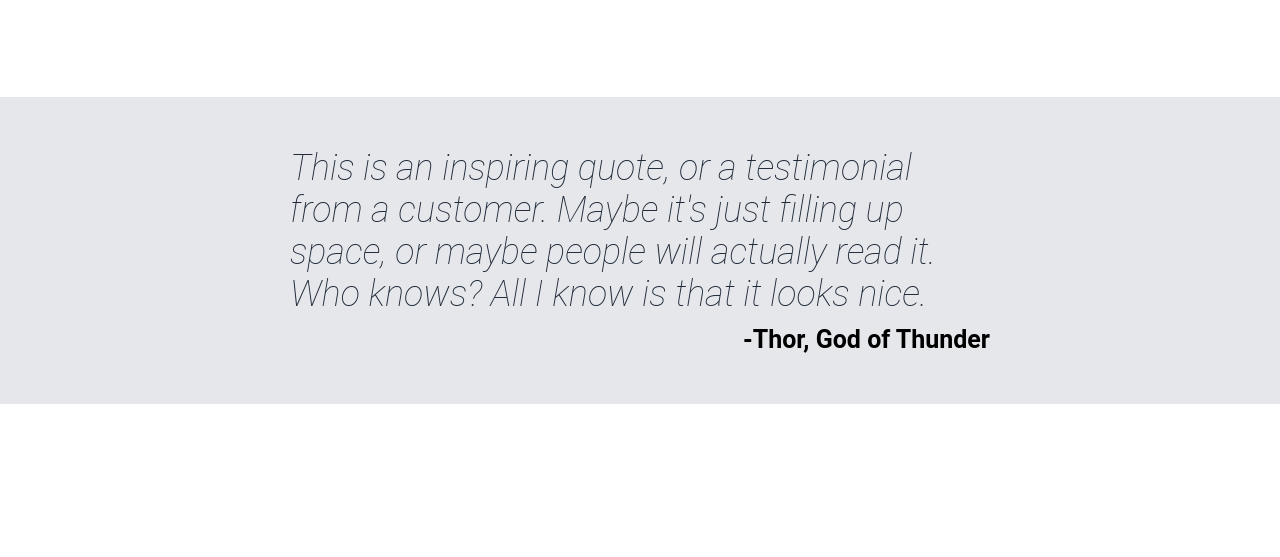
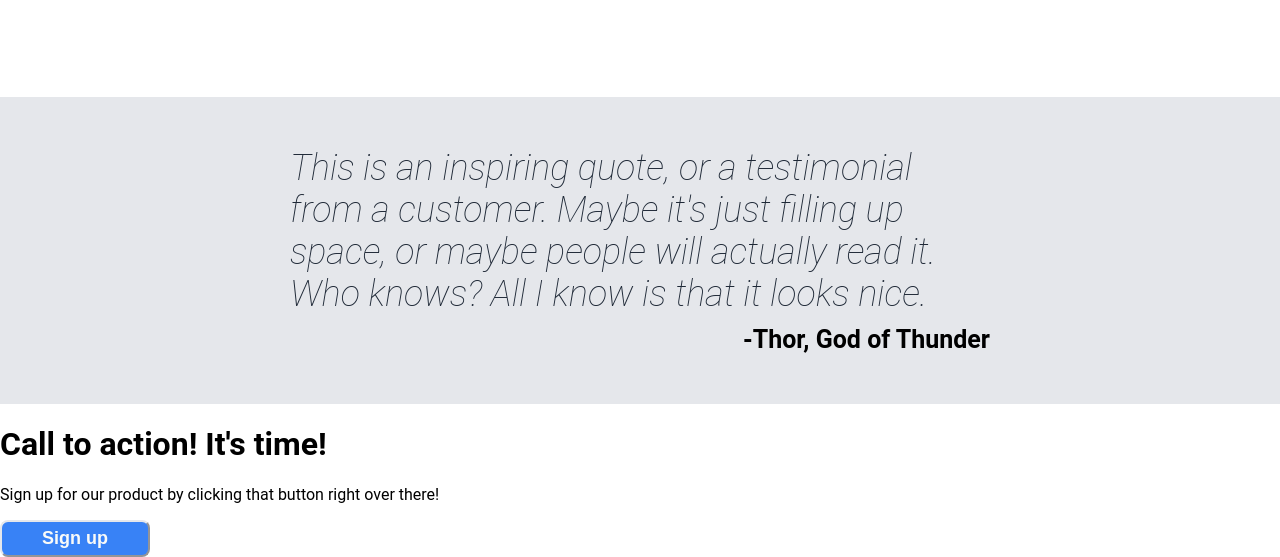
Before and after one commit to ta-torres/landing-page, a plain HTML site: page index.html in a window 1280 px wide. Shown: the part 1178-1735 px from the top of the page. Before the commit the page ends 1582 px from the top, so only its background shows below. Drawn offline with Linux system fonts and the light colour scheme.

Commit message:
Add html for sign up

```diff
--- a/index.html
+++ b/index.html
@@ -58,5 +58,16 @@
             <b>-Thor, God of Thunder</b>
         </div>
     </div>
+
+    <div class="sign-container">
+        <div class="sign-up-alert">
+            <h1>Call to action! It's time!</h1>
+            <p>Sign up for our product by clicking that button right over there!</p>
+        </div>
+
+        <div>
+            <button class="sign-up-button">Sign up</button>
+        </div>
+    </div>
 </body>
 </html>
```
